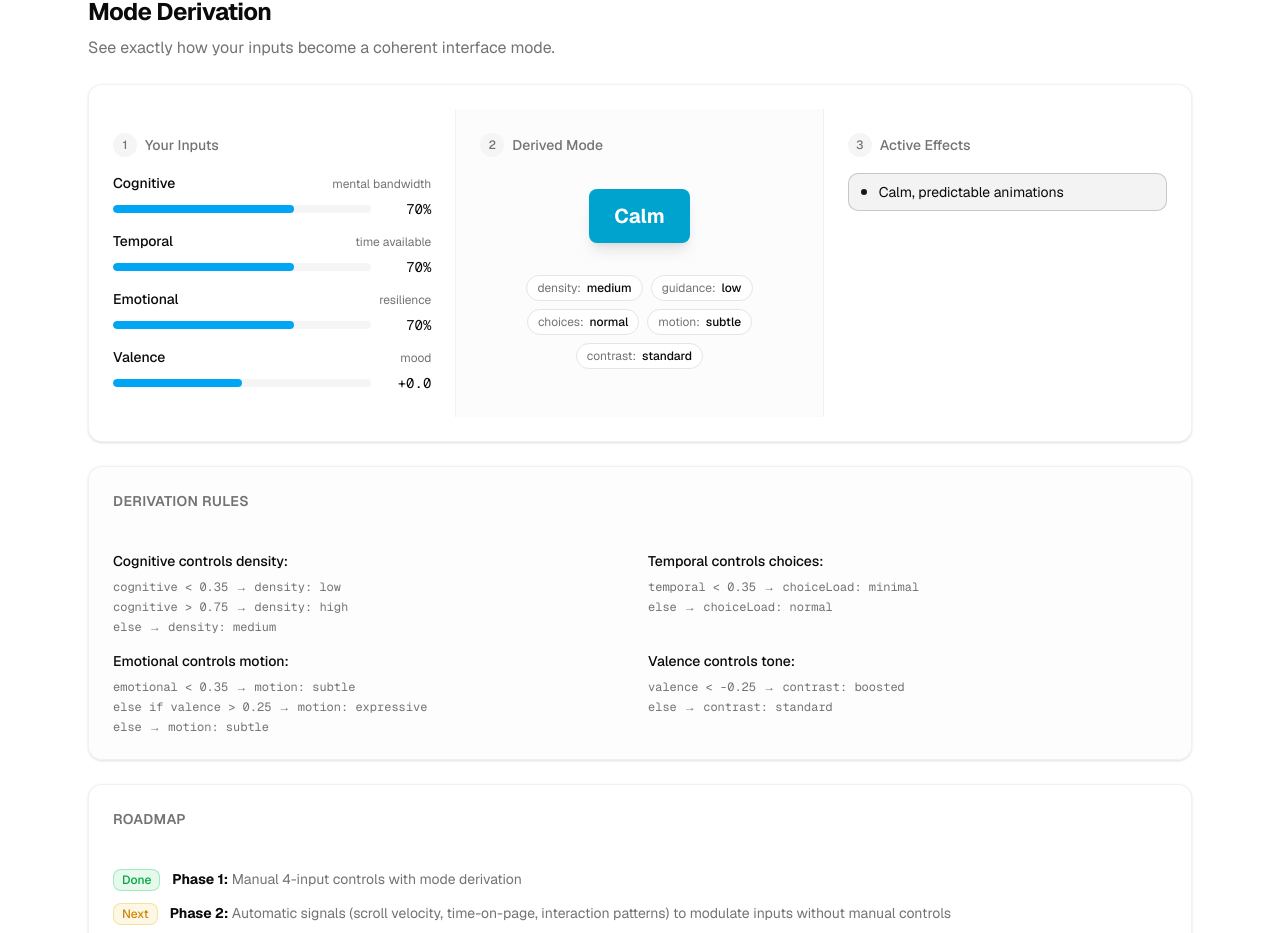
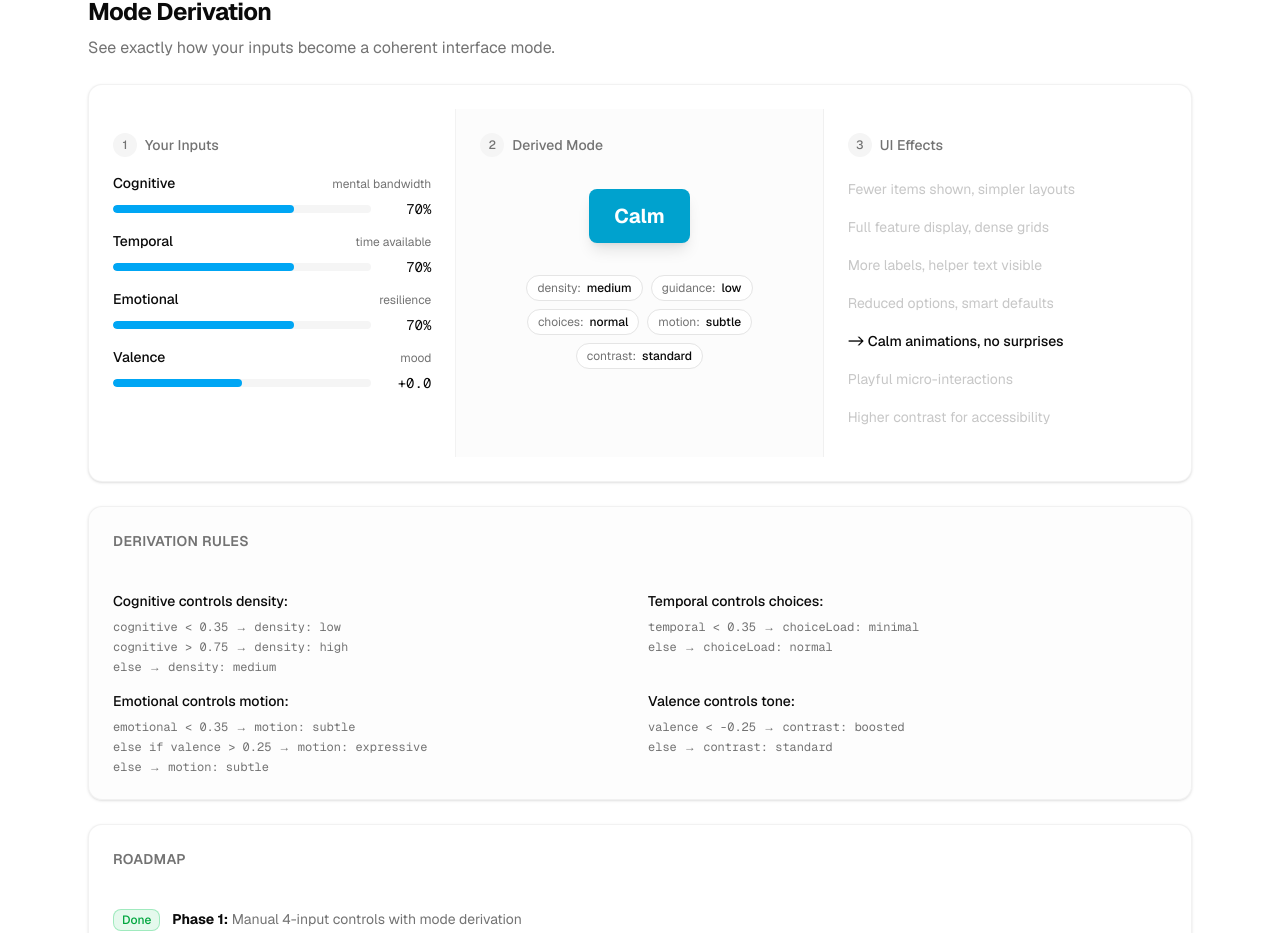
Before and after one commit to vsm1996/harmonia-ui, a Next.js app: page / in a window 1280 px wide. Shown: the part 918-1851 px from the top of the page. Built offline with nearby package versions, Linux system fonts and the light colour scheme.

Commit message:
feat: restore full effects list with active/inactive styling
Return original design with arrow prefix for active effects and grayed out for inactive.

Co-authored-by: Vanessa Martin <39349678+vsm1996@users.noreply.github.com>

```diff
--- a/components/ambient-field-monitor.tsx
+++ b/components/ambient-field-monitor.tsx
@@ -46,16 +46,6 @@ function InputsToModeFlow() {
   const label = deriveModeLabel(mode)
   const badgeColor = getModeBadgeColor(label)
 
-  // Build active effects list
-  const activeEffects: string[] = []
-  if (mode.density === "low") activeEffects.push("Simpler layouts, fewer items")
-  if (mode.density === "high") activeEffects.push("Dense layouts, full features")
-  if (mode.guidance === "high") activeEffects.push("More helper text visible")
-  if (mode.choiceLoad === "minimal") activeEffects.push("Smart defaults, fewer choices")
-  if (mode.motion === "subtle") activeEffects.push("Calm, predictable animations")
-  if (mode.motion === "expressive") activeEffects.push("Playful micro-interactions")
-  if (mode.contrast === "boosted") activeEffects.push("Higher contrast")
-
   return (
     <Card className="overflow-hidden border-border/50">
       {/* Three-column flow */}
@@ -102,29 +92,21 @@ function InputsToModeFlow() {
           </div>
         </div>
 
-        {/* Column 3: Effects */}
+        {/* Column 3: UI Effects */}
         <div className="p-6 space-y-4">
           <div className="flex items-center gap-2 text-sm font-medium text-muted-foreground">
             <span className="w-6 h-6 rounded-full bg-muted flex items-center justify-center text-xs">3</span>
-            Active Effects
+            UI Effects
           </div>
 
-          <div className="space-y-2">
-            {activeEffects.length > 0 ? (
-              activeEffects.map((effect, i) => (
-                <div
-                  key={i}
-                  className="flex items-center gap-3 py-2 px-3 rounded-lg bg-primary/5 border border-primary/20"
-                >
-                  <span className="w-1.5 h-1.5 rounded-full bg-primary shrink-0" />
-                  <span className="text-sm text-foreground">{effect}</span>
-                </div>
-              ))
-            ) : (
-              <p className="text-sm text-muted-foreground py-2">
-                Standard UI behavior (no special adaptations)
-              </p>
-            )}
+          <div className="space-y-1.5">
+            <EffectRow active={mode.density === "low"} text="Fewer items shown, simpler layouts" />
+            <EffectRow active={mode.density === "high"} text="Full feature display, dense grids" />
+            <EffectRow active={mode.guidance === "high"} text="More labels, helper text visible" />
+            <EffectRow active={mode.choiceLoad === "minimal"} text="Reduced options, smart defaults" />
+            <EffectRow active={mode.motion === "subtle"} text="Calm animations, no surprises" />
+            <EffectRow active={mode.motion === "expressive"} text="Playful micro-interactions" />
+            <EffectRow active={mode.contrast === "boosted"} text="Higher contrast for accessibility" />
           </div>
         </div>
       </div>
@@ -191,6 +173,19 @@ function ModePill({ label, value }: { label: string; value: string }) {
       <span className="text-muted-foreground">{label}:</span>
       <span className="font-medium text-foreground">{value}</span>
     </span>
+  )
+}
+
+/**
+ * Effect row showing active/inactive state
+ */
+function EffectRow({ active, text }: { active: boolean; text: string }) {
+  return (
+    <div className={`py-1.5 text-sm transition-opacity ${active ? "opacity-100" : "opacity-40"}`}>
+      <span className={active ? "text-foreground font-medium" : "text-muted-foreground"}>
+        {active ? "-> " : "   "}{text}
+      </span>
+    </div>
   )
 }
 
```
